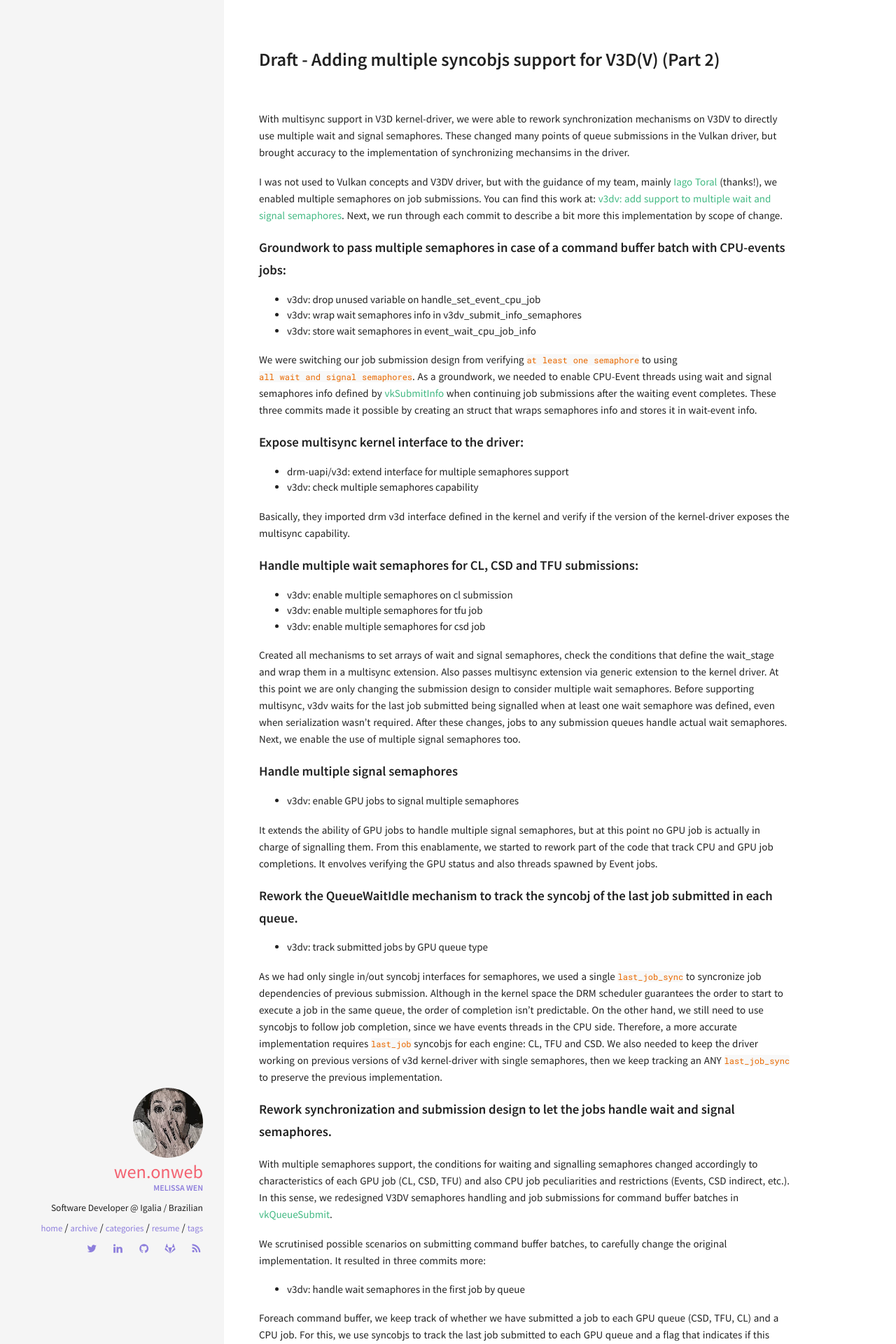
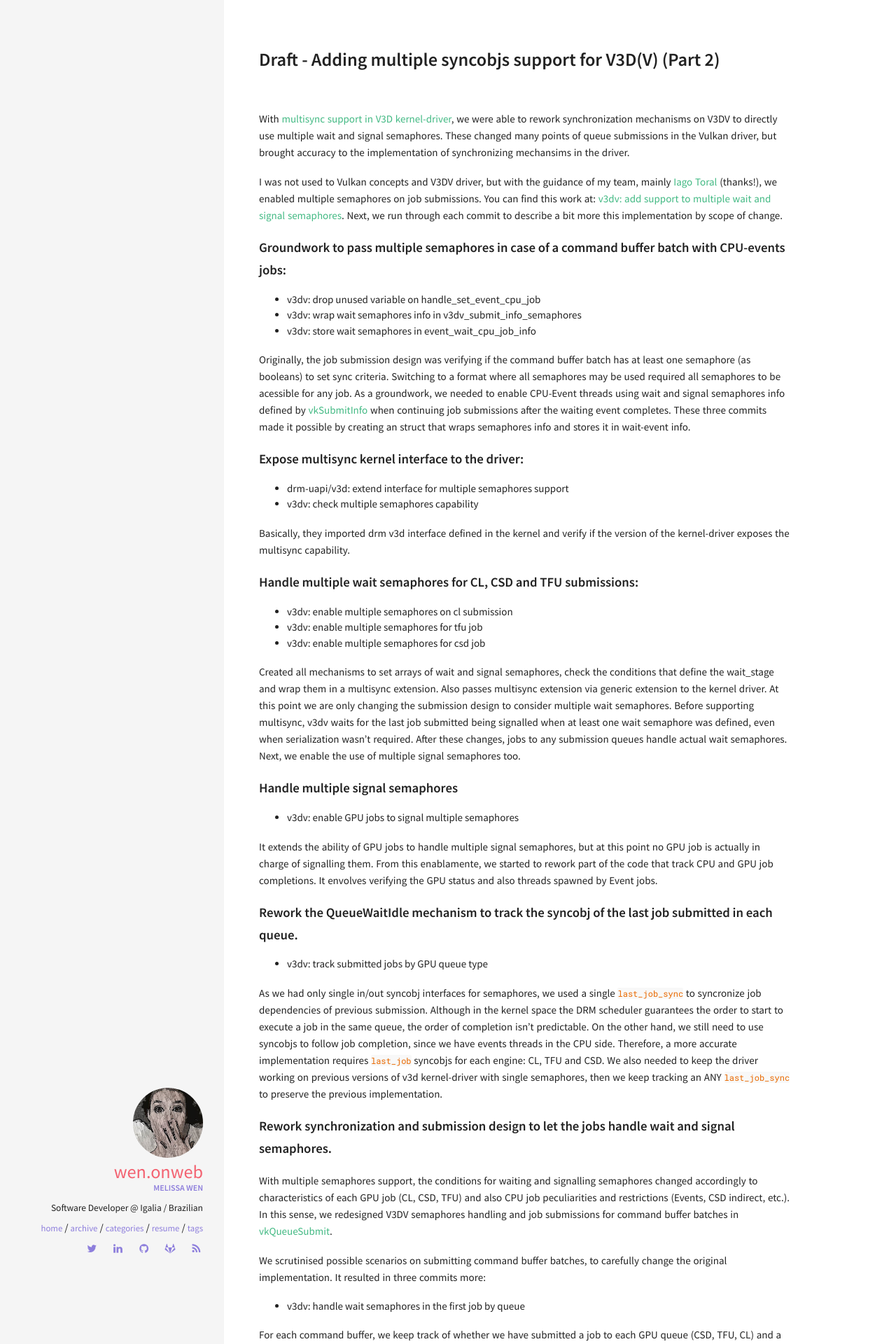
Before and after one commit to melissawen/melissawen.github.io, a Jekyll site: the page built from 2022-04-05-multisync-2.md, in a window 1280 px wide. Shown: the top 1920 px of the page at 70% size. Built offline with Jekyll 4.4.1, drawn with Linux system fonts in a browser that asks for light colours; some of the changed text lies outside the part shown.

Commit message:
Ricardo reviewed multisync posts

```diff
--- a/2022-04-05-multisync-2.md
+++ b/2022-04-05-multisync-2.md
@@ -6,7 +6,7 @@
 permalink: /draft-multisync-p2
 ---
 
-With multisync support in V3D kernel-driver, we were able to rework
+With [multisync support in V3D kernel-driver](/draft-multisync-p1), we were able to rework
 synchronization mechanisms on V3DV to directly use multiple wait and signal
 semaphores. These changed many points of queue submissions in the Vulkan
 driver, but brought accuracy to the implementation of synchronizing mechansims
@@ -26,10 +26,11 @@
 - v3dv: wrap wait semaphores info in v3dv\_submit\_info\_semaphores
 - v3dv: store wait semaphores in event\_wait\_cpu\_job\_info
 
-We were switching our job submission design from verifying `at least one
-semaphore` to using `all wait and signal semaphores`. As a groundwork, we
-needed to enable CPU-Event threads using wait and signal semaphores info
-defined by
+Originally, the job submission design was verifying if the command buffer batch
+has at least one semaphore (as booleans) to set sync criteria. Switching to a
+format where all semaphores may be used required all semaphores to be
+acessible for any job. As a groundwork, we needed to enable CPU-Event threads
+using wait and signal semaphores info defined by
 [vkSubmitInfo](https://www.khronos.org/registry/vulkan/specs/1.3-extensions/man/html/VkSubmitInfo.html)
 when continuing job submissions after the waiting event completes. These three
 commits made it possible by creating an struct that wraps semaphores info and
@@ -95,10 +96,10 @@
 
 - v3dv: handle wait semaphores in the first job by queue
 
-Foreach command buffer, we keep track of whether we have submitted a job to
+For each command buffer, we keep track of whether we have submitted a job to
 each GPU queue (CSD, TFU, CL) and a CPU job. For this, we use syncobjs to track
 the last job submitted to each GPU queue and a flag that indicates if this
-represent the beginning of a command buffer.
+represents the beginning of a command buffer.
 
 The first GPU job submitted to a GPU queue in a command buffer should wait on
 wait semaphores. The first CPU job submitted in a command buffer should call
```
Also changed, not shown: other parts of 2022-04-05-multisync-2.md (+2 -2 lines), 2022-04-04-multisync-1.md (+1 -1 lines).
